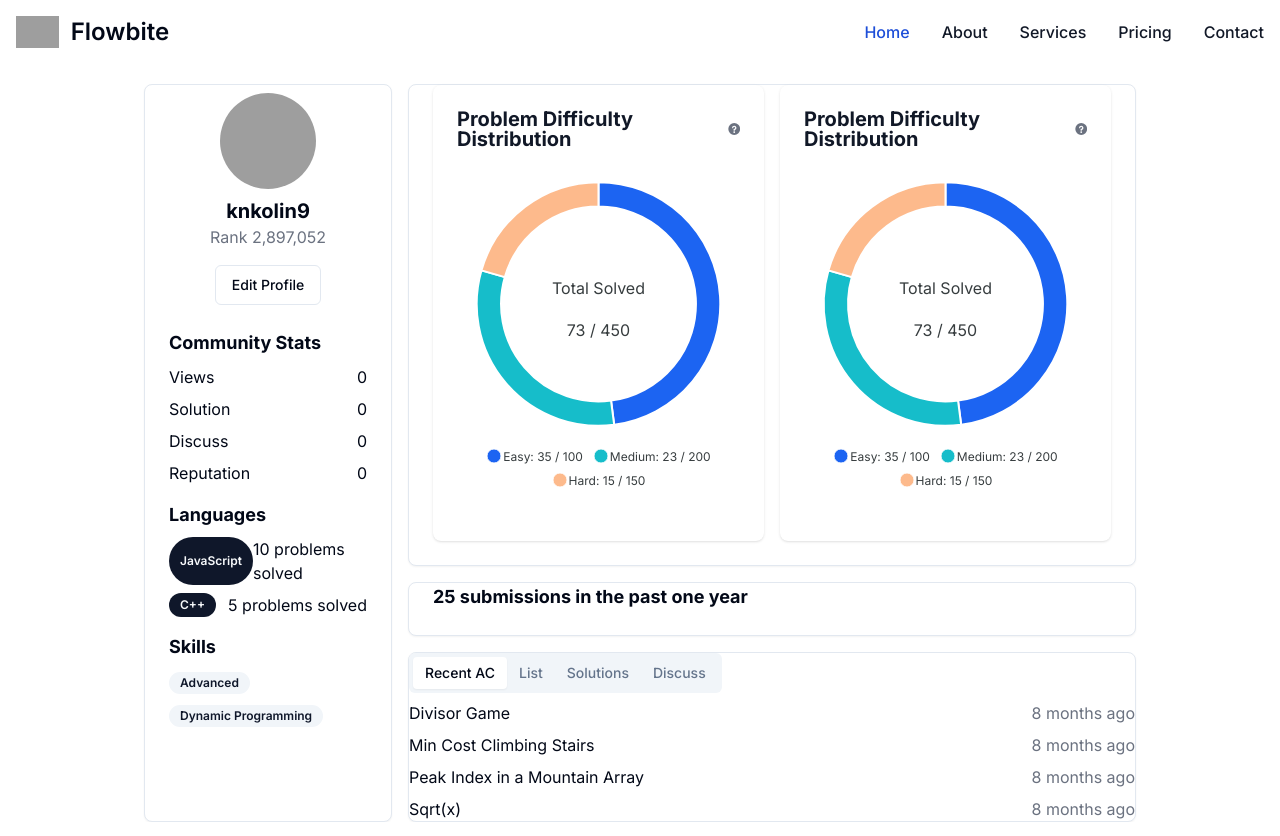
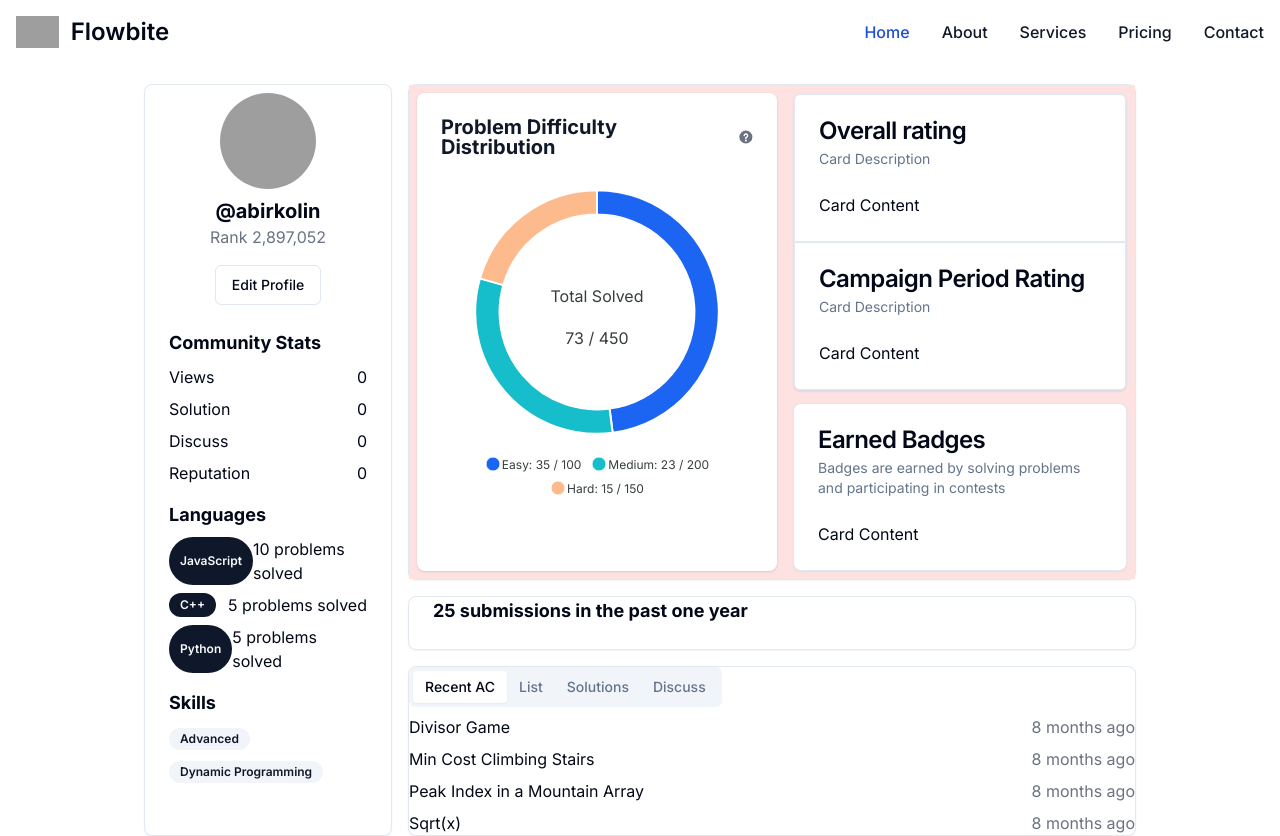
Before and after one commit to kolinabir/profile-page, a Next.js app: page / in a window 1280 px wide. Built offline with nearby package versions, Linux system fonts and the light colour scheme; grey boxes are pictures that could not be loaded.

Commit message:
chore: Add Rating component to user profile page

```diff
--- /dev/null
+++ b/app/[components]/Rating.tsx
@@ -0,0 +1,48 @@
+import {
+  Card,
+  CardContent,
+  CardDescription,
+  CardFooter,
+  CardHeader,
+  CardTitle,
+} from "@/components/ui/card";
+
+const Rating = () => {
+  return (
+    <div className="w-full grid gap-3">
+      <Card className="">
+        <Card className="rounded-t-md rounded-b-none">
+          <CardHeader>
+            <CardTitle>Overall rating</CardTitle>
+            <CardDescription>Card Description</CardDescription>
+          </CardHeader>
+          <CardContent>
+            <p>Card Content</p>
+          </CardContent>
+        </Card>
+        <Card className="rounded-t-none rounded-b-md">
+          <CardHeader>
+            <CardTitle>Campaign Period Rating</CardTitle>
+            <CardDescription>Card Description</CardDescription>
+          </CardHeader>
+          <CardContent>
+            <p>Card Content</p>
+          </CardContent>
+        </Card>
+      </Card>
+      <Card>
+        <CardHeader>
+          <CardTitle>Earned Badges</CardTitle>
+          <CardDescription>
+            Badges are earned by solving problems and participating in contests
+          </CardDescription>
+        </CardHeader>
+        <CardContent>
+          <p>Card Content</p>
+        </CardContent>
+      </Card>
+    </div>
+  );
+};
+
+export default Rating;
--- a/app/page.tsx
+++ b/app/page.tsx
@@ -6,6 +6,7 @@ import { Badge } from "@/components/ui/badge";
 import { Tabs, TabsList, TabsTrigger, TabsContent } from "@/components/ui/tabs";
 import { ResponsiveHeatMap } from "@nivo/heatmap";
 import Charts from "./[components]/Charts";
+import Rating from "./[components]/Rating";
 
 export default function Component() {
   return (
@@ -13,10 +14,13 @@ export default function Component() {
       <Card className="lg:w-1/4">
         <CardContent className="flex flex-col items-center">
           <Avatar className="w-24 h-24 mb-2 mt-2">
-            <AvatarImage src="/placeholder-user.jpg" />
+            <AvatarImage
+              className="object-cover"
+              src="https://t3.ftcdn.net/jpg/02/43/12/34/360_F_243123463_zTooub557xEWABDLk0jJklDyLSGl2jrr.jpg"
+            />
             <AvatarFallback>U</AvatarFallback>
           </Avatar>
-          <h2 className="text-xl font-bold">knkolin9</h2>
+          <h2 className="text-xl font-bold">@abirkolin</h2>
           <p className="text-gray-500">Rank 2,897,052</p>
           <Button className="mt-4" variant="outline">
             Edit Profile
@@ -52,6 +56,11 @@ export default function Component() {
               <Badge>C++</Badge>
               <span>5 problems solved</span>
             </li>
+
+            <li className="flex justify-between">
+              <Badge>Python</Badge>
+              <span>5 problems solved</span>
+            </li>
           </ul>
           <h3 className="mt-4 text-lg font-bold">Skills</h3>
           <ul className="mt-2 space-y-2">
@@ -67,11 +76,11 @@ export default function Component() {
       <div className="flex-1 space-y-4">
         <Card className="">
           <CardContent
-            className=" flex justify-between  md:flex-none
-           gap-4"
+            className="bg-red-100 flex justify-between  md:flex-none
+           gap-4 p-2"
           >
             <Charts></Charts>
-            <Charts></Charts>
+            <Rating></Rating>
           </CardContent>
         </Card>
         <Card>
```
